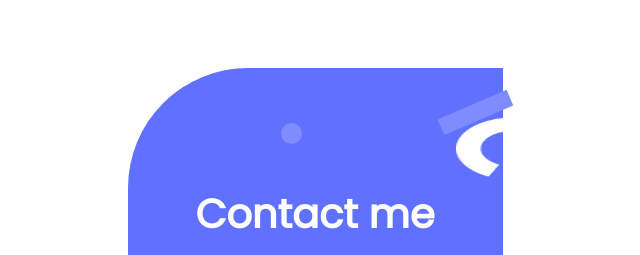
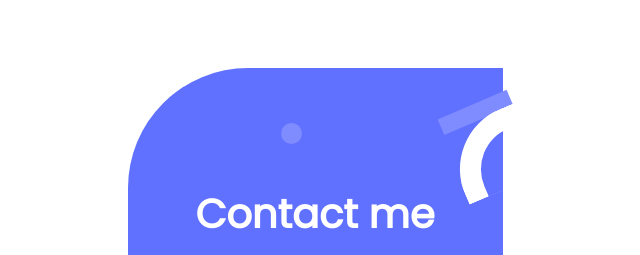
Before and after one commit to ahmed025566/My-Portfolio, a website: page index.html in a window 1280 px wide. Shown: the part 4732-4987 px from the top of the page, without its empty margins (325-965 px from the left). Drawn offline with Linux system fonts and the light colour scheme.

Commit message:
Modify the shapes

```diff
--- a/index.css
+++ b/index.css
@@ -1067,11 +1067,16 @@ button:hover {
 }
 
 .eclipse3 {
-  width: 60px;
-  height: 60px;
+  width: 120px;
+  height: 55px;
+  transform: rotate(-23.18deg);
+  border-top-left-radius: 65px;
+  border-top-right-radius: 65px;
+  border: 21px solid white;
+  border-bottom: 0;
   position: absolute;
-  top: 48.75px;
-  left: 328px;
+  top: 32px;
+  left: 320px;
 }
 
 .contact-form h3 {
--- a/index.html
+++ b/index.html
@@ -233,7 +233,7 @@
     <section class="contact-form">
       <div class="eclipse12"></div>
       <div class="rectangle4"></div>
-      <img src="assets/images/Ellipse 3.png" alt="shape" class="eclipse3">
+      <div class="eclipse3"></div>
       <h3>Contact me</h3>
       <P>
         If you have an application you are interested in developing,
```
